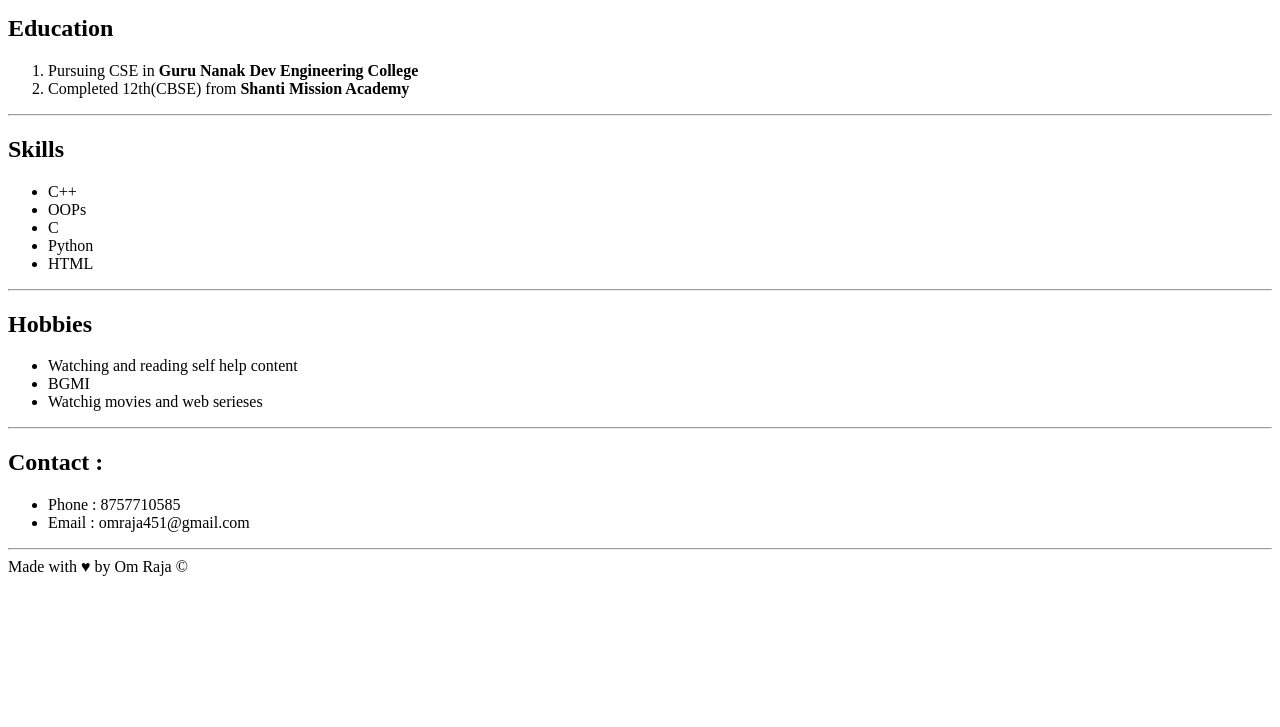
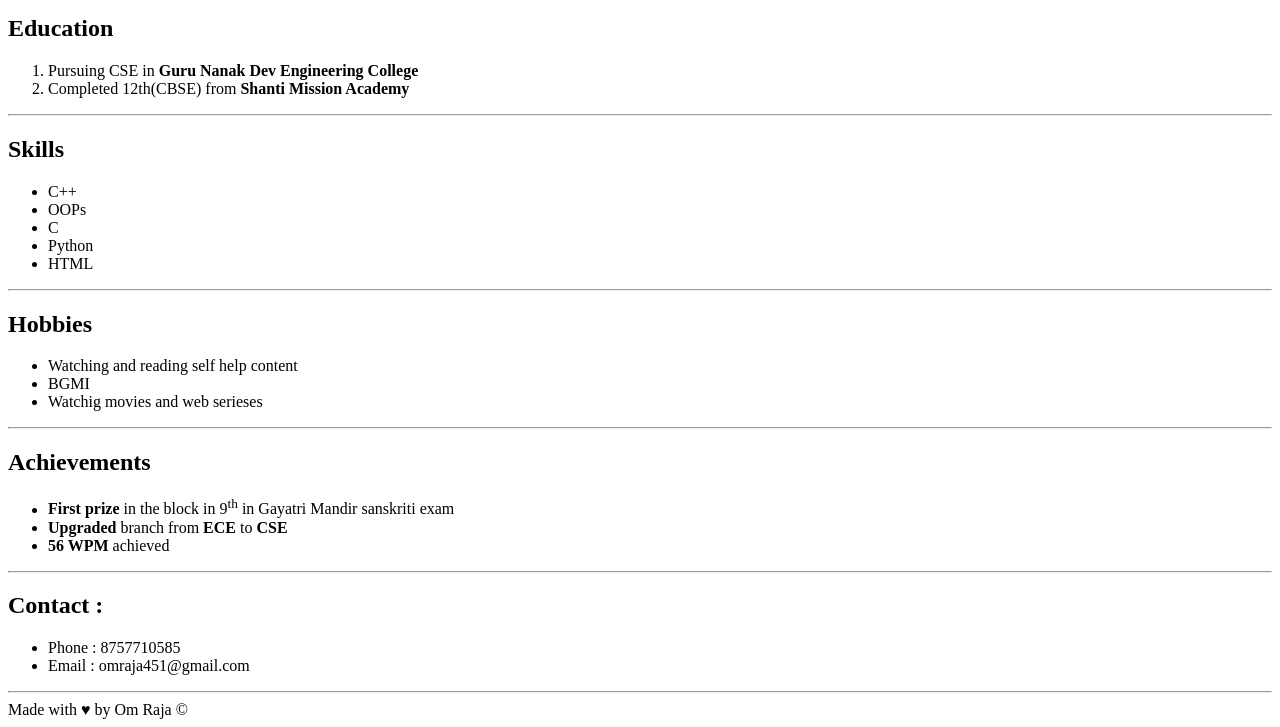
Before and after one commit to Om-Raja/Full-Stack-Development, a plain HTML site: page Day-02/protfolio.html in a window 1280 px wide. Shown: the part 153-880 px from the top of the page. Before the commit the page ends 800 px from the top, so only its background shows below. Drawn offline with Linux system fonts and the light colour scheme.

Commit message:
add a new section of Achievement

```diff
--- a/Day-02/protfolio.html
+++ b/Day-02/protfolio.html
@@ -46,6 +46,16 @@
          <hr/>
        </section>
 
+       <section>
+        <h2>Achievements</h2>
+        <ul>
+          <li><b>First prize</b> in the block in 9<sup>th</sup> in Gayatri Mandir sanskriti exam</li>
+          <li><b>Upgraded</b> branch from <b>ECE</b> to <b>CSE</b></li>
+          <li><b>56 WPM</b> achieved</li>
+        </ul>
+        <hr>
+       </section>
+
        <footer>
          <h2>Contact :</h2>
          <ul>
```
